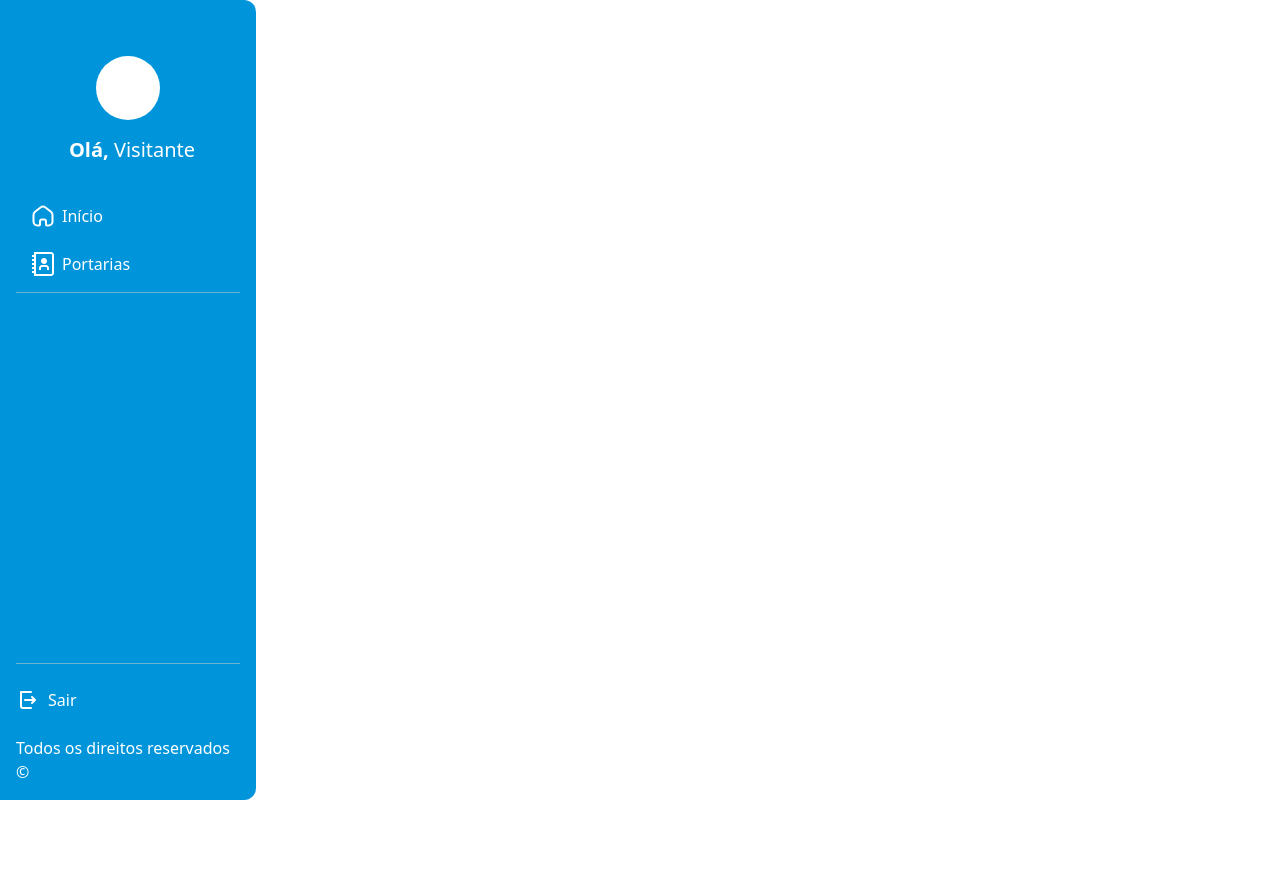
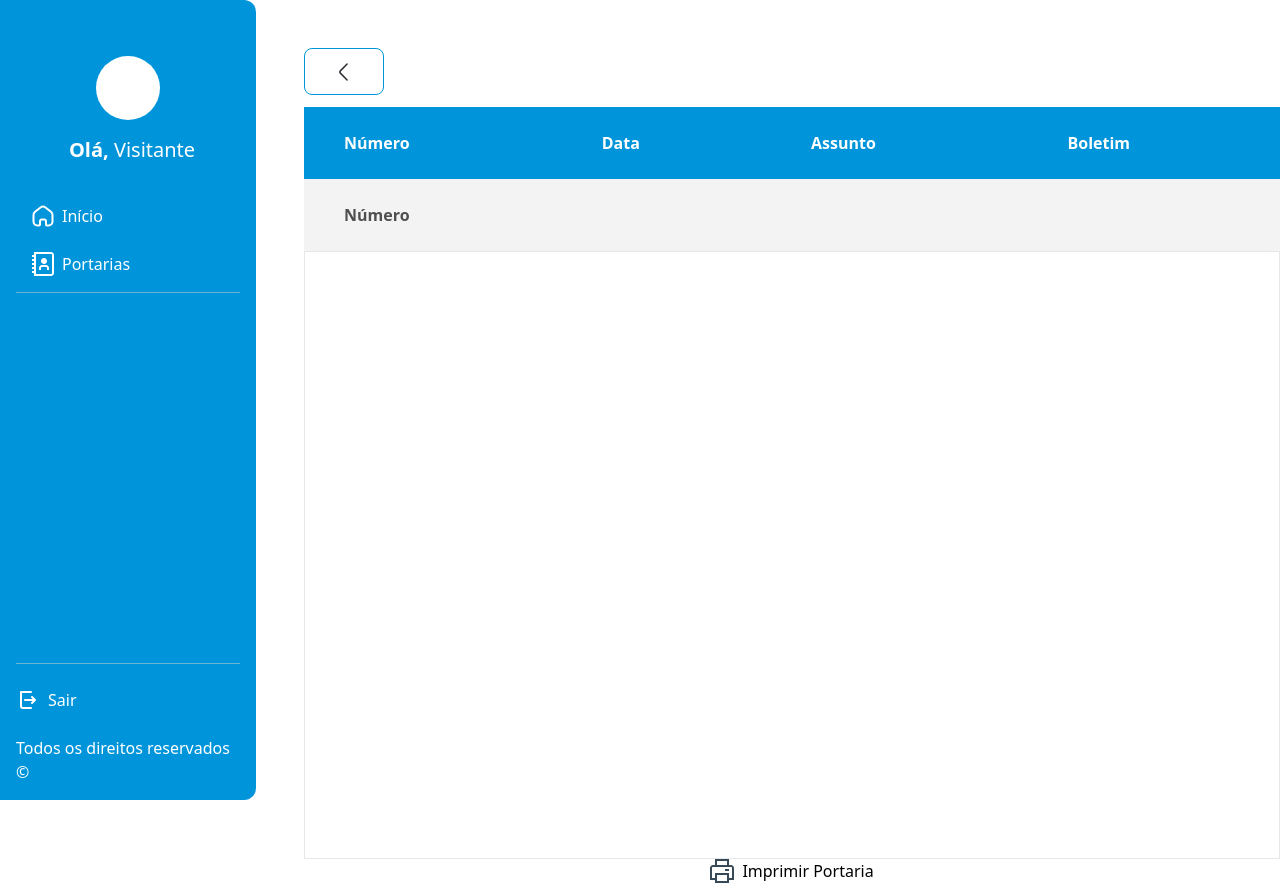
Before and after one commit to Grh-ace6/Grh-app-web, a React (Create React App) app: page /results/sei in a window 1280 px wide. Before the commit the page ends 800 px from the top, so only its background shows below. Built offline with nearby package versions, Linux system fonts and the light colour scheme.

Commit message:
pagina details

```diff
--- a/src/components/details/Details.js
+++ b/src/components/details/Details.js
@@ -1,3 +1,80 @@
+import { useLocation } from 'react-router-dom';
+
+import { useNavigate } from 'react-router-dom';
+
+
 export default function Details(){
+    const location = useLocation();
+    const {assunto, cadastro, url, boletim_nome, imprimir_url } = location.state || {};
+    console.log(imprimir_url)
+
+    const executeImpressao = () => {
+      window.open(
+          imprimir_url,
+          'popupWindow',
+          'width=800,height=600,scrollbars=yes,resizable=no,toolbar=no,menubar=no,location=no,directories=no,status=no'
+      );
+  };
+
+  const navigate = useNavigate();
+
+
+    return (
+  <div className="flex-1 max-w-128 pl-12 pt-12">
+    <div>
+    <button onClick={() => navigate(-1)} className="w-[5rem] h-[2.94rem] bg-white text-black border border-[#0095DA] rounded-lg flex justify-center items-center">
+        <svg width="24" height="24" viewBox="0 0 24 24" fill="none" xmlns="http://www.w3.org/2000/svg">
+            <path d="M15.09 4.08L8.57 10.6C7.8 11.37 7.8 12.63 8.57 13.4L15.09 19.92" stroke="#292D32" stroke-width="1.5" stroke-miterlimit="10" stroke-linecap="round" stroke-linejoin="round"/>
+          </svg>
+      </button>
+    </div>
+    <div className="overflow-hidden pt-3">
+      <div className="overflow-x-auto">
+        <table className="w-full">
+          <thead className="bg-[#0095DA] text-white">
+            <tr>
+              <th className="py-6 px-10 text-left">Número</th>
+              <th className="py-6 px-10 text-left">Data</th>
+              <th className="py-6 px-10 text-left">Assunto</th>
+              <th className="py-6 px-10 text-left">Boletim</th>
+            </tr>
+          </thead>
+          <thead className="bg-[#E0E0E066] text-[#4F4F4F]">
+            <tr>
+              <th className="py-6 px-10 text-left">Número</th>
+              <th className="py-6 px-10 text-left">{cadastro}</th>
+              <th className="py-6 px-10 text-left max-w-[48rem] truncate">{assunto}</th>
+              <th className="py-6 px-10 text-left">{boletim_nome}</th>
+            </tr>
+          </thead>
+        </table>
+        <div className="w-full h-128 border shadow-lg">
+          <iframe
+            src={url}
+            className="w-full h-full border-none"
+            title="External Page Viewer"
+          />
+        </div>
+      </div>
+    </div>
+    <div className="flex justify-center">
+      <svg className='mr-2' width="24" height="24" viewBox="0 0 24 24" fill="none" xmlns="http://www.w3.org/2000/svg">
+          <g clip-path="url(#clip0_139_1315)">
+          <path d="M24 9C24 8.20435 23.6839 7.44129 23.1213 6.87868C22.5587 6.31607 21.7956 6 21 6H19V0H5V6H3C2.20435 6 1.44129 6.31607 0.87868 6.87868C0.31607 7.44129 0 8.20435 0 9L0 21H5V24H19V21H24V9ZM7 2H17V6H7V2ZM17 22H7V16H17V22ZM22 19H19V14H5V19H2V9C2 8.73478 2.10536 8.48043 2.29289 8.29289C2.48043 8.10536 2.73478 8 3 8H21C21.2652 8 21.5196 8.10536 21.7071 8.29289C21.8946 8.48043 22 8.73478 22 9V19Z" fill="#374957"/>
+          <path d="M19 9.99927H15V11.9993H19V9.99927Z" fill="#374957"/>
+          </g>
+          <defs>
+          <clipPath id="clip0_139_1315">
+          <rect width="24" height="24" fill="white"/>
+          </clipPath>
+          </defs>
+      </svg>
+      <button onClick={executeImpressao}>
+      Imprimir Portaria
+      </button>
+
+    </div>
+  </div>
+);
 
 }
```
